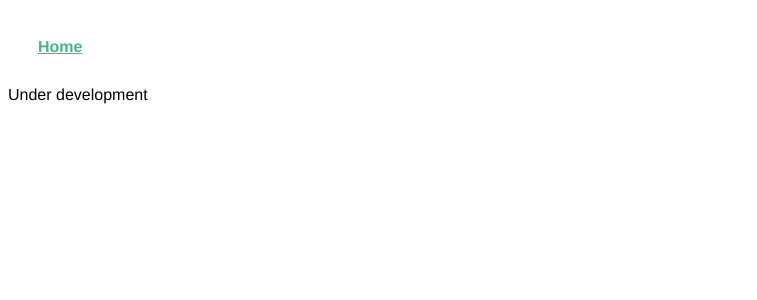
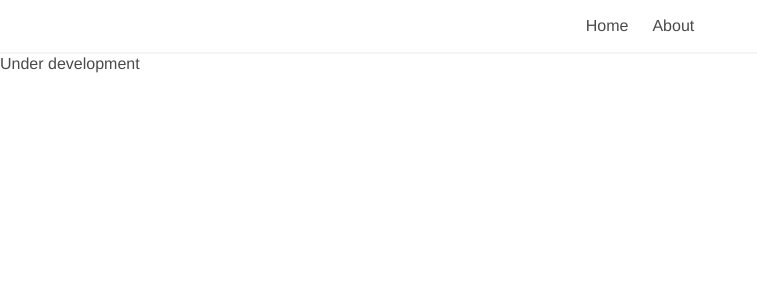
Before and after one commit to NitronR/auto-checker, a Vue app: page / in a window 1280 px wide. Shown: the top 300 px of the page, without its empty margins (0-757 px from the left). Built offline with nearby package versions, Linux system fonts and the light colour scheme.

Commit message:
Add buefy navbar

```diff
--- a/package.json
+++ b/package.json
@@ -8,6 +8,7 @@
     "lint": "vue-cli-service lint"
   },
   "dependencies": {
+    "buefy": "^0.9.23",
     "core-js": "^3.8.3",
     "vue": "^2.6.14",
     "vue-class-component": "^7.2.6",
--- a/src/App.vue
+++ b/src/App.vue
@@ -1,8 +1,15 @@
 <template>
   <div id="app">
-    <nav>
-      <router-link to="/">Home</router-link>
-    </nav>
+    <b-navbar shadow="true" centered>
+        <template #start>
+            <b-navbar-item tag="router-link" :to="{ path: '/' }">
+              Home
+            </b-navbar-item>
+            <b-navbar-item>
+              About
+            </b-navbar-item>
+        </template>
+    </b-navbar>
     <router-view/>
   </div>
 </template>
@@ -13,17 +20,4 @@
   -webkit-font-smoothing: antialiased;
   -moz-osx-font-smoothing: grayscale;
 }
-
-nav {
-  padding: 30px;
-}
-
-nav a {
-  font-weight: bold;
-  color: #2c3e50;
-}
-
-nav a.router-link-exact-active {
-  color: #42b983;
-}
 </style>
--- a/src/main.js
+++ b/src/main.js
@@ -1,8 +1,12 @@
+import 'buefy/dist/buefy.css'
+
+import App from './App.vue'
+import Buefy from 'buefy'
 import Vue from 'vue'
-import App from './App.vue'
 import router from './router'
 
 Vue.config.productionTip = false
+Vue.use(Buefy)
 
 new Vue({
   router,
```
Also changed, not shown: 1 other file (tests, documents, lock files or other folders).
